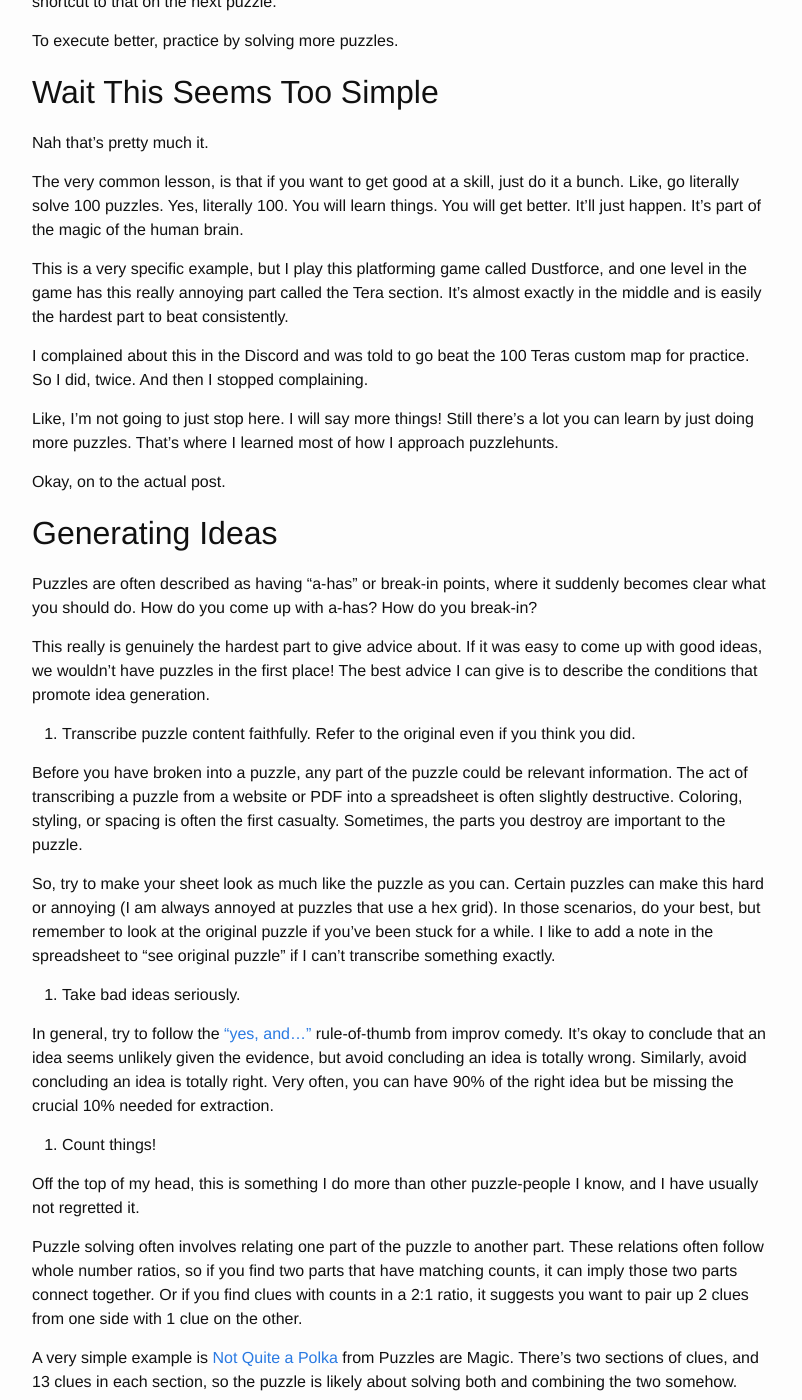
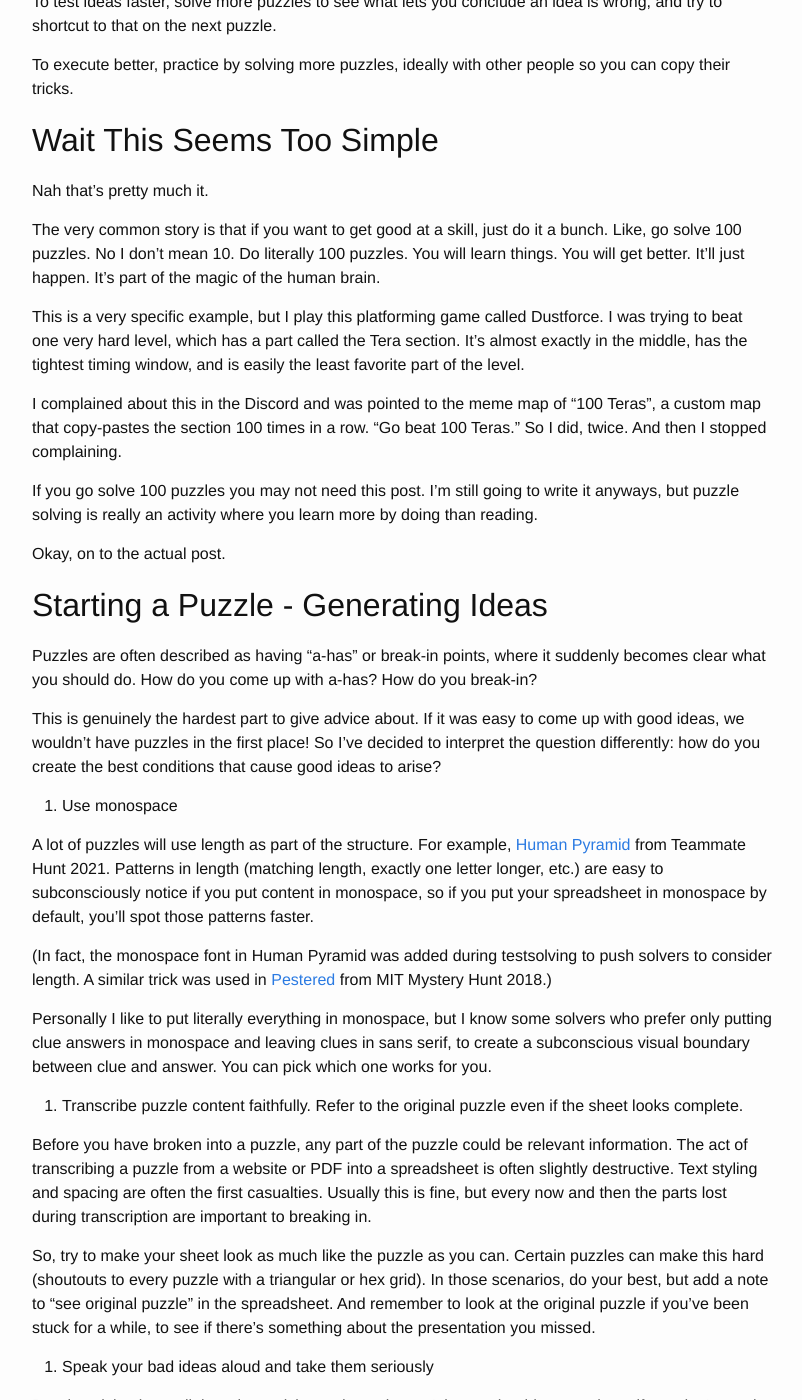
Before and after one commit to alexirpan/alexirpan.github.io, a Jekyll site: the page built from _posts/2024-04-11-puzzlehunting-201.markdown, in a window 1280 px wide and 1400 px high, scrolled down 1040 px. Shown: the whole window, without its empty margins (238-1040 px from the left). Built offline with Jekyll 4.4.1, drawn with Linux system fonts in a browser that asks for light colours; nearby versions of some CDN libraries; some of the changed text lies outside the part shown.

Commit message:
saving for now

```diff
--- a/_posts/2024-04-11-puzzlehunting-201.markdown
+++ b/_posts/2024-04-11-puzzlehunting-201.markdown
@@ -43,8 +43,8 @@
 solving a puzzle is about finding those structures.
 
 Solving puzzles quickly breaks down into three categories: generating good
-ideas about how a puzzle might work, quickly testing those ideas, and executing
-on the ideas that appear most correct.
+ideas about how a puzzle might work, quickly testing those ideas to check how
+well they fit, and executing well on the correct ideas.
 
 To generate more ideas, solve more puzzles to see what ideas have shown up in
 past puzzles.
@@ -52,7 +52,8 @@
 To test ideas faster, solve more puzzles to see what lets you conclude an
 idea is wrong, and try to shortcut to that on the next puzzle.
 
-To execute better, practice by solving more puzzles.
+To execute better, practice by solving more puzzles, ideally with other
+people so you can copy their tricks.
 
 
 Wait This Seems Too Simple
@@ -60,74 +61,99 @@
 
 Nah that's pretty much it.
 
-The very common lesson, is that if you want to get good at a skill, just do
-it a bunch. Like, go literally solve 100 puzzles. Yes, literally 100.
+The very common story is that if you want to get good at a skill, just do
+it a bunch. Like, go solve 100 puzzles. No I don't mean 10. Do literally 100 puzzles.
 You will learn things. You will get better. It'll just happen. It's part of the
 magic of the human brain.
 
-This is a very specific example, but I play this platforming game called Dustforce,
-and one level in the game has this really annoying part called the Tera section.
-It's almost exactly in the middle and is easily the hardest part to beat consistently.
+This is a very specific example, but I play this platforming game called Dustforce.
+I was trying to beat one very hard level, which has a part called the Tera section.
+It's almost exactly in the middle, has the tightest timing window, and is easily
+the least favorite part of the level.
 
-I complained about this in the Discord and was told to go beat the 100 Teras
-custom map for practice. So I did, twice. And then I stopped complaining.
+I complained about this in the Discord and was pointed to the meme map of "100 Teras",
+a custom map that copy-pastes the section 100 times in a row. "Go beat 100 Teras."
+So I did, twice. And then I stopped complaining.
 
-Like, I'm not going to just stop here. I will say more things! Still there's a
-lot you can learn by just doing more puzzles. That's where I learned most of
-how I approach puzzlehunts.
+If you go solve 100 puzzles you may not need this post. I'm still going to write it
+anyways, but puzzle solving is really an activity where you learn more by doing than
+reading.
 
 Okay, on to the actual post.
 
 
-Generating Ideas
+
+Starting a Puzzle - Generating Ideas
 ------------------------------------------------------------------------
 
 Puzzles are often described as having "a-has" or break-in points, where it
 suddenly becomes clear what you should do. How do you come up with a-has?
 How do you break-in?
 
-This really is genuinely the hardest part to give advice about. If it was
+This is genuinely the hardest part to give advice about. If it was
 easy to come up with good ideas, we wouldn't have puzzles in the first place!
-The best advice I can give is to describe the conditions that promote
-idea generation.
+So I've decided to interpret the question differently: how do you create
+the best conditions that cause good ideas to arise?
 
 
-1. Transcribe puzzle content faithfully. Refer to the original even if you think
-you did.
+1. Use monospace
+
+A lot of puzzles will use length as part of the structure. For example, [Human Pyramid](https://2021.teammatehunt.com/puzzles/human-pyramid) from Teammate Hunt 2021.
+Patterns in length (matching length, exactly one letter longer, etc.)
+are easy to subconsciously notice if you put content in monospace, so if you put your spreadsheet
+in monospace by default, you'll spot those patterns faster.
+
+(In fact, the monospace font
+in Human Pyramid was added during testsolving to push solvers to consider length. A similar trick
+was used in [Pestered](https://puzzles.mit.edu/2018/full/puzzle/pestered.html) from MIT Mystery Hunt 2018.)
+
+Personally I like to put literally everything in monospace, but I know some solvers
+who prefer only putting clue answers in monospace and leaving clues in sans serif,
+to create a subconscious visual boundary between clue and answer. You can pick which one
+works for you.
+
+
+2. Transcribe puzzle content faithfully. Refer to the original puzzle even if the sheet
+looks complete.
 
 Before you have broken into a puzzle, any part of the puzzle could be relevant
 information. The act of transcribing a puzzle from a website or PDF into a
-spreadsheet is often slightly destructive. Coloring, styling, or spacing is often
-the first casualty. Sometimes, the parts you destroy are important to the puzzle.
+spreadsheet is often slightly destructive. Text styling and spacing are often
+the first casualties. Usually this is fine, but every now and then the parts lost during
+transcription are important to breaking in.
 
 So, try to make your sheet look as much like the puzzle as you can. Certain puzzles
-can make this hard or annoying (I am always annoyed at puzzles that use a hex grid).
-In those scenarios, do your best, but remember to look at the original puzzle if
-you've been stuck for a while. I like to add a note in the spreadsheet to "see original puzzle" if I can't transcribe something exactly.
+can make this hard (shoutouts to every puzzle with a triangular or hex grid).
+In those scenarios, do your best, but add a note to "see original puzzle" in the spreadsheet.
+And remember to look at the original puzzle if
+you've been stuck for a while, to see if there's something about the presentation you
+missed.
 
 
-2. Take bad ideas seriously.
+3. Speak your bad ideas aloud and take them seriously
 
-In general, try to follow the ["yes, and..."](https://en.wikipedia.org/wiki/Yes,_and...) rule-of-thumb from improv comedy. It's okay to conclude that an idea seems unlikely
-given the evidence, but avoid concluding an idea is totally wrong. Similarly,
-avoid concluding an idea is totally right. Very often, you can have 90% of the right
-idea but be missing the crucial 10% needed for extraction.
+Puzzle solving is a collaborative activity, and people won't know what ideas you have if you
+don't speak up. It's okay to caveat that your idea is bad if you say it anyways.
+In general, try to follow the ["yes, and..."](https://en.wikipedia.org/wiki/Yes,_and...) rule-of-thumb from improv comedy,
+and avoid entirely ruling out ideas. Just mentally mark them as unlikely.
+Sometimes you will have 90% of the right idea and be missing the last 10%. Other
+times you will have the half-baked 10% of the right idea, and someone else will have the 90%.
+To get to 100% of the idea, one person needs to communicate, and you want to have a culture
+where the 10% person is willing to volunteer ideas.
 
 
-3. Count things!
+4. Count things!
 
-Off the top of my head, this is something I do more than other puzzle-people I know,
-and I have usually not regretted it.
+Off the top of my head, I do this a ton, I feel I do this more than most puzzle-people, and I
+haven't regretted it.
 
-Puzzle solving often involves relating one part of the puzzle to another part.
-These relations often follow whole number ratios, so if you find two parts that
-have matching counts, it can imply those two parts connect together. Or if you
-find clues with counts in a 2:1 ratio, it suggests you want to pair up 2 clues
-from one side with 1 clue on the other.
+Puzzle solving often involves relating two parts of the puzzle together.
+These relations often follow whole number ratios. If there are N items in both parts,
+it suggests matching between those parts. If there's N items in one and 2N in another,
+that could mean matching 1 item from the first part with 2 items from the second.
 
 A very simple example is [Not Quite a Polka](https://www.puzzlesaremagic.com/puzzle/not-quite-a-polka.html) from Puzzles are Magic. There's two sections of clues, and 13 clues
-in each section, so the puzzle is likely about solving both and combining the two
-somehow.
+in each section, so the puzzle is likely about solving both and combining the two.
 
 Another example is [Oxford Children's Dictionary](https://puzzles.mit.edu/2022/puzzle/oxford-childrens-dictionary/) from MITMH 2022. We see there are an equal number
 of clues in the Standard Dictionary Definitions column, and the Oxford Children's
@@ -144,41 +170,38 @@
 card, it's a pretty helpful hint for the next step.)
 
 Note that we can make all these guesses before doing any clue solving! In fact
-this is how we solved Oxford Children's Dictionary during the actual hunt, it
-took us 10 minutes to get a single clue solved but we correctly guessed all
+this is how we solved Oxford Children's Dictionary during the actual hunt. It
+took us 10 minutes to get a single clue solved, but we correctly guessed all
 the mechanics of the puzzle before doing so.
 
-If you do decide to count things, make sure to follow through. When testsolving
+Counts can also let you draw negative conclusions. If you have 7 clues in one
+part and 10 clues in the other, you are not going to do a 1:1 matching, so you can
+immediately discard puzzle ideas along those lines.
+
+I'd call this the numerology of the puzzle. At the start of a puzzle,
+quickly count the most salient parts of the puzzle, and keep any interesting
+correspondences in mind. This can be surprisingly powerful.
+When testsolving
 [Light Show](https://2021.teammatehunt.com/puzzles/light-show) from Teammate Hunt 2021,
-I decided to commit to counting every square, and broke in on finding there were
-exactly 133 squares, which was exactly 7 * 19, and there happened to be a set of
-19 7-long objects [elsewhere](https://2021.teammatehunt.com/puzzles/tumbled-tower).
+we knew it corresponded to [Tumbled Tower](https://2021.teammatehunt.com/puzzles/tumbled-tower)
+in some way, but weren't sure on the rules for how it'd do so. So after we did
+some work I decided to commit to counting every square in the Light Show grid,
+found there were 133 of them, noted this equaled 7 * 19, and there were 19 septaminos
+in Tumbled Tower. This let us conclude not only that we should try using those
+septaminos, it also let us know we shouldn't allow overlaps or gaps.
 
-4. Monospace and spreadsheet conventions are your friend.
 
-A lot of puzzles will use length as part of the structure. For example, ADD EXAMPLES HERE.
-Whenever you have a list of clues, I'd recommend putting the corresponding "answer"
-column in monospace, to make it more visually clear if answers are the same length,
-are all of unique length, etc.
+5. Search everything
 
-The team I hunt with (teammate) goes a bit further with their spreadsheet conventions,
-which are:
+Honestly, a lot of puzzle solving is about taking random parts of the puzzle and throwing it
+into a search engine. Search the flavor text. Search just half of the flavor text. Add quotation
+marks to do exact phrase searches. Pick one key word from each part of the puzzle, search that, and
+if that fails randomly drop out some words and try again.
 
-* Clues in non-monospace, answers in monospace, to keep it clearer which is which.
-* Use bold or highlighting to indicates answers you think are important
-* Answers in uppercase by default.
-* Write answers in lowercase or add a question mark if you aren't confident in
-the answer.
-* Arrange items of the same "type" (clue, answer, etc.) in columns to make it
-easier to sort by them later.
-
-I don't *fully* agree with these conventions. (I prefer keeping everything in monospace,
-on occasion lengths within clues are relevant and I broke into the last step
-of [Sheep](https://puzzles.mit.edu/2020/puzzle/sheep/) from MITMH 2020 this way.)
-However, they are generally helpful to have, since it makes the mental state of
-the puzzle more visually apparent. If some clue answers are marked as uncertain,
-you can feel more confident ignoring them when trying to generate ideas of how
-extraction works.
+There are a lot of variables you can tweak in your search engine queries, and the heuristic I use is
+that if there aren't obvious starting points, I will search the puzzle title, the flavortext, all proper nouns, and
+anything that doesn't read like typical English. I'll also mix the theme of the puzzlehunt into search queries if
+I think it could turn up something new.
 
 
 Evaluating and Testing Ideas
@@ -270,7 +293,38 @@
 the constructor to use a proper noun.
 
 
-4. Look for pieces of confirmation early.
+Middle of a Puzzle - Moving Faster
+----------------------------------------------------------------------
+
+By this point, we have some idea of how the puzzle works, and are in the phase of answering clues and making
+deductions. Our goal is to get enough data to do the next step of the puzzle. This section is about
+the mechanics of how to progress through clues quickly.
+
+
+1. Look for the next step early.
+
+In my opinion this is the major thing that separates experienced puzzlehunters from new ones.
+New puzzlers tend to solve puzzles in a waterfall style. They fully solve the current step, then figure out the next steps.
+Whereas experienced puzzlers lookahead more, thinking about what to do next while solving the current step.
+
+I don't want to imply new puzzlers are wrong to solve this way. It's hard to lookahead if you don't have
+the experience to know how puzzles tend to work. But in general, I think it's helpful to consider *what you're aiming for*
+when you have enough data to potentially figure it out. My rough heuristic is look into this after having 50% of the work
+done, but this depends a lot on how much I know about the structure of the puzzle from my initial counting.
+
+The reason it's worth looking for the next step early is because sometimes it gives you extra constraints that helps you
+solve clues. It's a bit like backsolving a metapuzzle, but at smaller scale. Sometimes you can entirely skip clues if
+you figure out extraction early enough to get the answer to show up in nutrimatic or Qat. One way to solve puzzles
+faster is to just do less work to solve them.
+
+I should also mention that you don't *have* to do this. I know some very strong solvers who will 100% puzzles
+by default. They'll still look ahead, but will solve all the clues before doing the next step they figured out
+10 minutes ago. Several puzzle solvers derive enjoyment from seeing how it all comes together, with
+emphasis on the **all**. Personally, I only do this if I'm having a ton of fun with the puzzle, otherwise I'll
+move on.
+
+
+2. Look for pieces of confirmation early
 
 In sudoku puzzles, there's this idea called "the deadly pattern".
 
@@ -283,33 +337,34 @@
 (There are exceptions - see this [sudoku featured on Cracking the Cryptic](https://www.youtube.com/watch?v=qJliK881Leo).)
 
 There's analogue in puzzlehunting too. A common convention in puzzles is to have answers be in alphabetical order.
-Usually I will check if data's consistent with alphabetical order *very* early (when ~20% of clues are solved), because knowing this early
-speeds up the solve.
+Usually I will check if data's consistent with alphabetical order *very* early (when ~20% of clues are solved), because
+knowing this early speeds up the solve.
 
 To draw an analogy to transportation, traffic lights and rules don't exist to slow you down, they exist to speed you up.
-Guardrails are there to make your solve more streamlined - find them and use them!
+Guardrails are there to make your solve more streamlined - search them out and use them!
 
 
-Executing Faster
-----------------------------------------------------------------------
+3. Use tools to automate common actions
 
-1. Look for the next step early.
 
-In my opinion this is the major thing that separates experienced puzzlehunters from new ones.
-New puzzlers tend to solve puzzles in a waterfall style. They solve all the clues, then figure out the next steps.
-Whereas experienced puzzlers tend to lookahead more, thinking about what to do next or how to extract pretty early.
+2.
 
-I don't want to imply new puzzlers are wrong to solve this way. It's hard to lookahead if you don't have
-the experience to know how puzzles tend to work. But in general, I think it's helpful to consider *what you're doing*
-when you have enough data to potentially figure it out. My rough heuristic is to try doing this after doing 50%-70%
-of the work, although this will adjust depending on how much error correction is possible.
+PUT THIS SOMEWHERE
+The team I hunt with (teammate) goes a bit further with their spreadsheet conventions,
+which are:
 
-The reason it's worth checking early is because sometimes it gives you extra constraints that helps you
-solve clues. It's a bit like backsolving a metapuzzle, but at smaller scale. Sometimes you can entirely skip clues if
-you figure out extraction early enough to get the answer to show up in nutrimatic or Qat. One way to solve puzzles
-faster is to just do less work to solve them.
+* Clues in non-monospace, answers in monospace, to keep it clearer which is which.
+* Use bold or highlighting to indicates answers you think are important
+* Answers in uppercase by default.
+* Write answers in lowercase or add a question mark if you aren't confident in
+the answer.
+* Arrange items of the same "type" (clue, answer, etc.) in columns to make it
+easier to sort by them later.
 
-I should also mention that you don't *have* to do this. I know some very strong solvers who will 100% puzzles
-by default. They'll still look ahead, but will solve all the clues before doing the next step they figured out
-10 minutes ago. A lot of the time, puzzle solvers derive enjoyment from seeing how it all comes together, with
-emphasis on the **all**. I do too!
+I don't *fully* agree with these conventions. (I prefer keeping everything in monospace,
+on occasion lengths within clues are relevant and I broke into the last step
+of [Sheep](https://puzzles.mit.edu/2020/puzzle/sheep/) from MITMH 2020 this way.)
+However, they are generally helpful to have, since it makes the mental state of
+the puzzle more visually apparent. If some clue answers are marked as uncertain,
+you can feel more confident ignoring them when trying to generate ideas of how
+extraction works.
```
